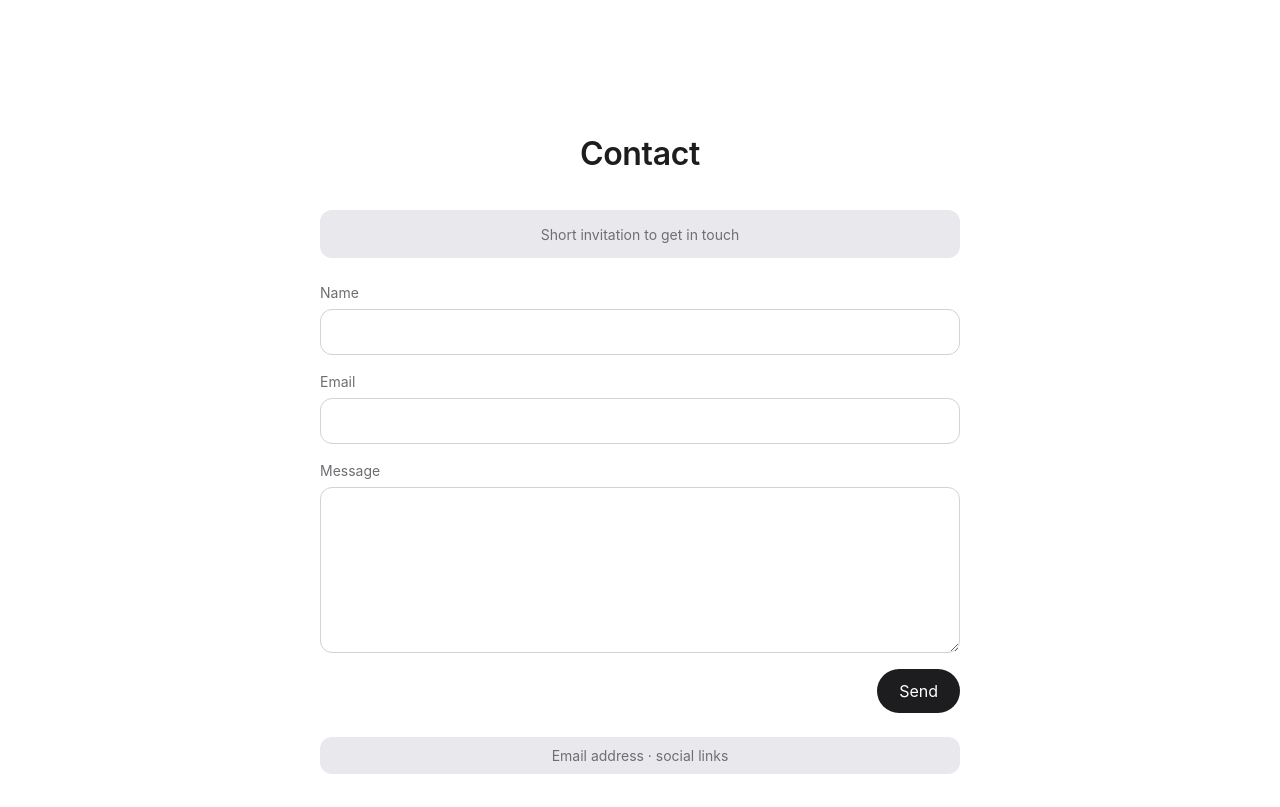
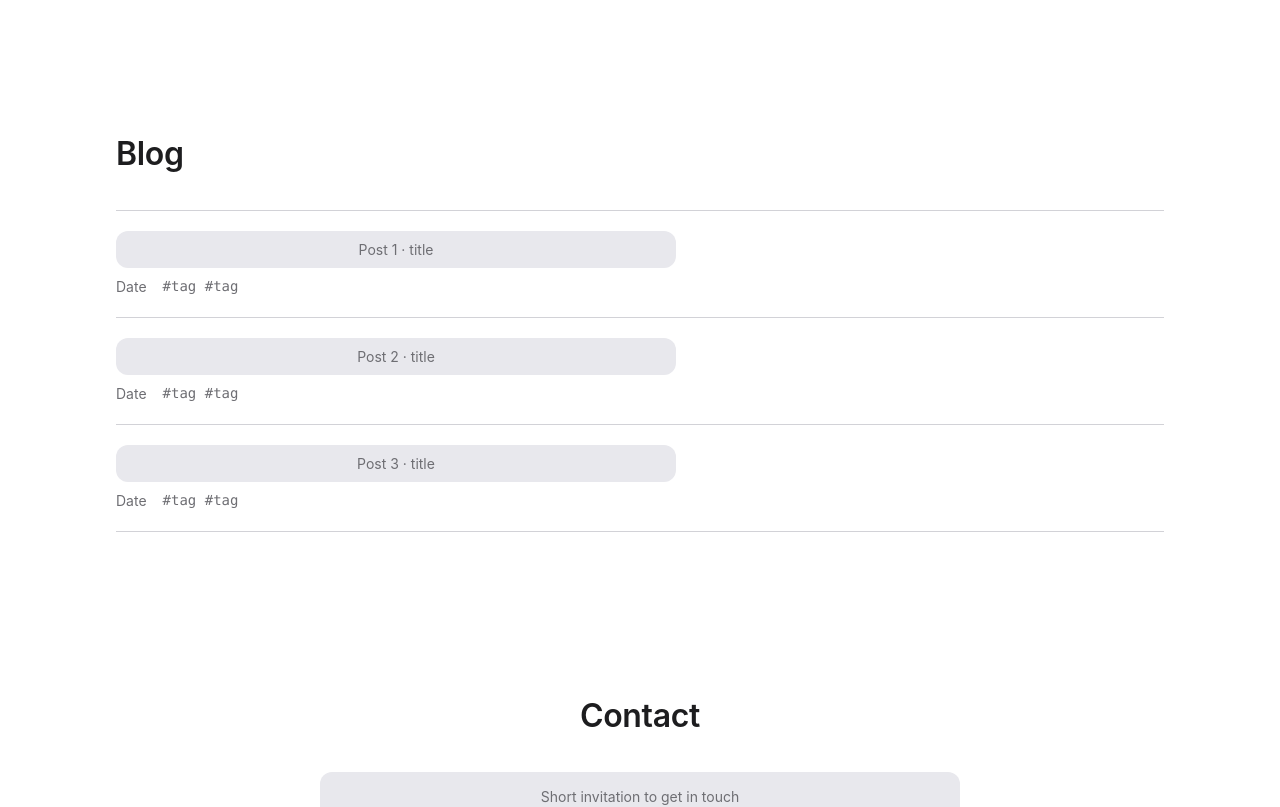
Before and after one commit to vindotski/website, a Next.js app: page / in a window 1280 px wide. Shown: the part 3440-4247 px from the top of the page. Built offline with nearby package versions, Linux system fonts and the light colour scheme.

Commit message:
feat(blog): wireframe list of posts

```diff
--- /dev/null
+++ b/app/_components/Blog.module.css
@@ -0,0 +1,33 @@
+.posts {
+  margin: 0;
+  padding: 0;
+  list-style: none;
+}
+
+.post {
+  display: flex;
+  flex-direction: column;
+  gap: 8px;
+  padding: 20px 0;
+  border-top: 1px solid var(--color-border);
+}
+
+.post:last-child {
+  border-bottom: 1px solid var(--color-border);
+}
+
+.post > :first-child {
+  max-width: 560px;
+}
+
+.meta {
+  display: flex;
+  flex-wrap: wrap;
+  gap: 4px 16px;
+  font-size: 14px;
+  color: var(--color-muted);
+}
+
+.tags {
+  font-family: ui-monospace, SFMono-Regular, Menlo, Consolas, monospace;
+}
--- /dev/null
+++ b/app/_components/Blog.tsx
@@ -0,0 +1,23 @@
+import Placeholder from "./Placeholder";
+import Section from "./Section";
+import styles from "./Blog.module.css";
+
+const posts = ["Post 1", "Post 2", "Post 3"];
+
+export default function Blog() {
+  return (
+    <Section id="blog" title="Blog">
+      <ul className={styles.posts}>
+        {posts.map((post) => (
+          <li key={post} className={styles.post}>
+            <Placeholder label={`${post} · title`} height={28} />
+            <div className={styles.meta}>
+              <time>Date</time>
+              <span className={styles.tags}>#tag #tag</span>
+            </div>
+          </li>
+        ))}
+      </ul>
+    </Section>
+  );
+}
--- a/app/page.tsx
+++ b/app/page.tsx
@@ -1,4 +1,5 @@
 import About from "./_components/About";
+import Blog from "./_components/Blog";
 import Contact from "./_components/Contact";
 import Hero from "./_components/Hero";
 import Process from "./_components/Process";
@@ -15,6 +16,7 @@ export default function Home() {
       <About />
       <Services />
       <Process />
+      <Blog />
       <Contact />
     </>
   );
```
